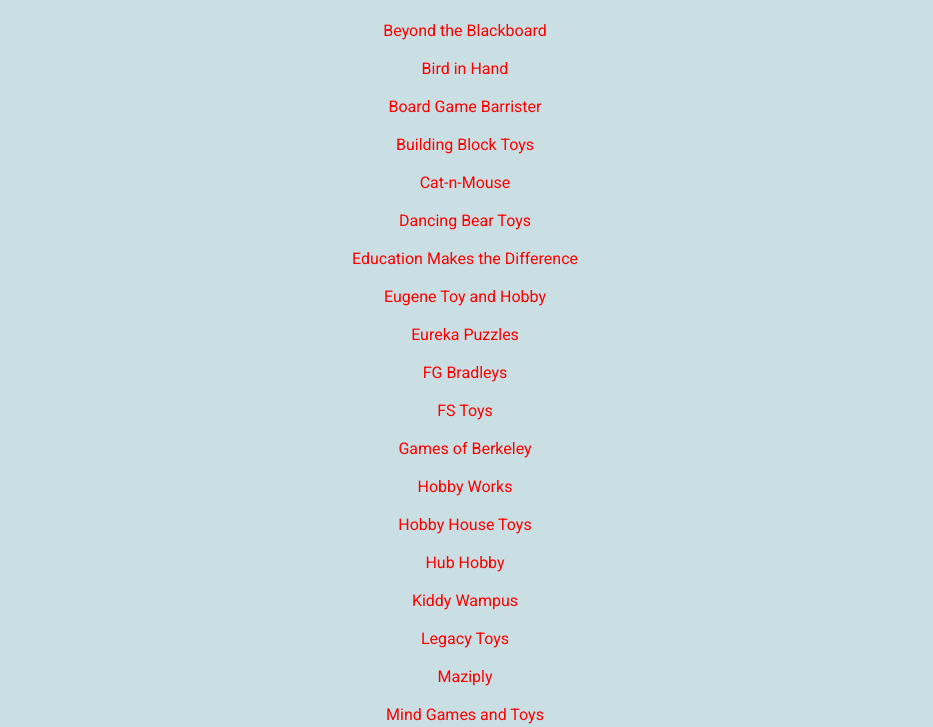
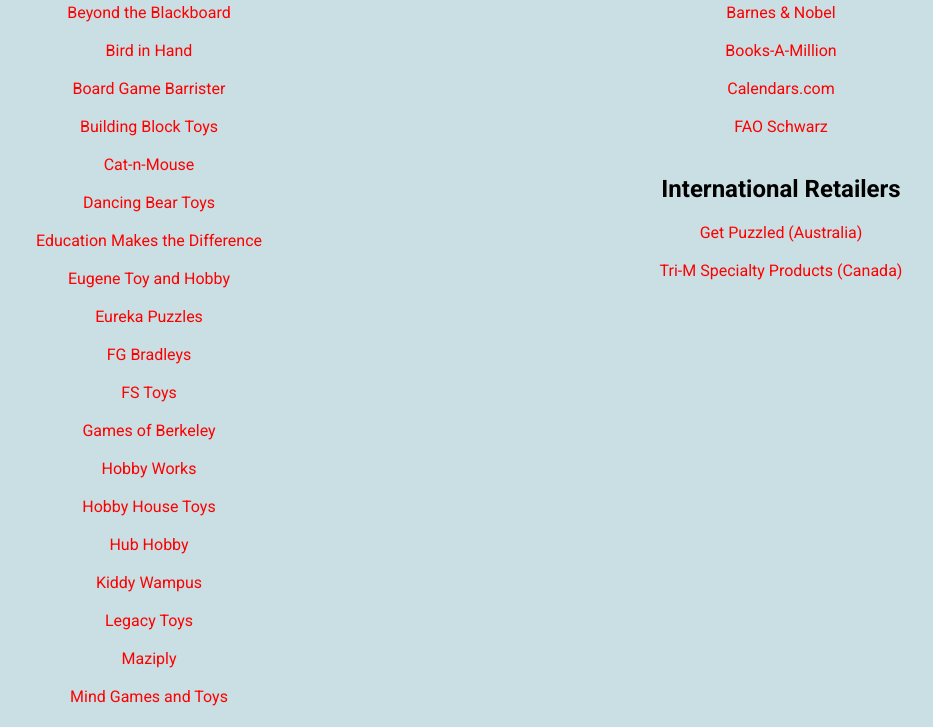
Before and after one commit to deniselkruse/ravensburger-puzzle-search, a plain HTML site: page index.html in a window 1280 px wide. Shown: the part 135-862 px from the top of the page, without its empty margins (175-1108 px from the left). Drawn offline with Linux system fonts and the light colour scheme.

Commit message:
second commit

```diff
--- a/index.css
+++ b/index.css
@@ -27,3 +27,23 @@
   a:active {
     color: blue;
   }
+
+  * {
+    box-sizing: border-box;
+  }
+
+  .column {
+    float: left;
+    width: 50%;
+    padding: 10px;
+  }
+
+  .row:after {
+    content: "";
+    display: table;
+    clear: both;
+  }
+
+  .row {
+      margin-top: -40px;
+  }
--- a/index.html
+++ b/index.html
@@ -15,12 +15,12 @@
 
 
 <body>
+    <h1 class="header">Click a Link to Search for Ravensburger Puzzles</h1>
 
-    <div class="retailers">
+    <div class="row">
 
-        <div class="independentRetailers">
+        <div class="column">
             <br />
-            <h1>Click a Link to Search for Ravensburger Puzzles</h1>
             <h2>Independent Retailers</h2>
             <a href="https://www.beyondtheblackboard.com/collections/puzzles?_=pf&pf_v_featured_brands=Ravensburger">Beyond
                 the Blackboard</a>
@@ -123,8 +123,8 @@
             <br />
             <br />
         </div>
-
-        <div class="largeRetailers">
+        <br />
+        <div class="column">
             <!-- Large Retailers -->
             <h2>Large Retailers</h2>
             <a href="https://www.barnesandnoble.com/s/ravensburger/_/N-2c?Ntk=All_old">Barnes & Nobel</a>
@@ -139,9 +139,7 @@
             <a href="https://faoschwarz.com/collections/puzzles-1?pf_v_brand=Ravensburger">FAO Schwarz</a>
             <br />
             <br />
-        </div>
 
-        <div class="internationalRetailers">
             <!-- International Retailers -->
             <h2>International Retailers</h2>
             <a href="https://www.getpuzzled.com.au/search?type=product&q=ravensburger*">Get Puzzled (Australia)</a>
```
